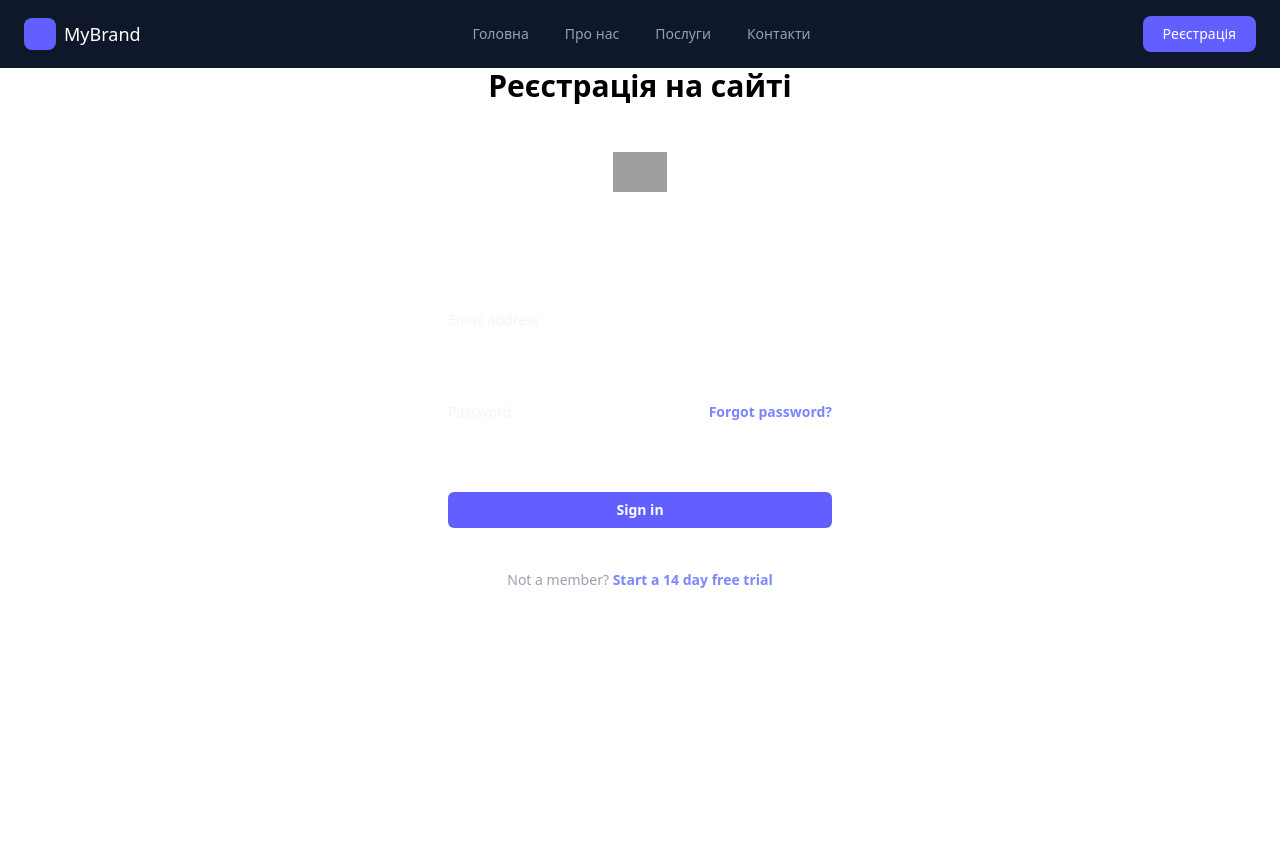
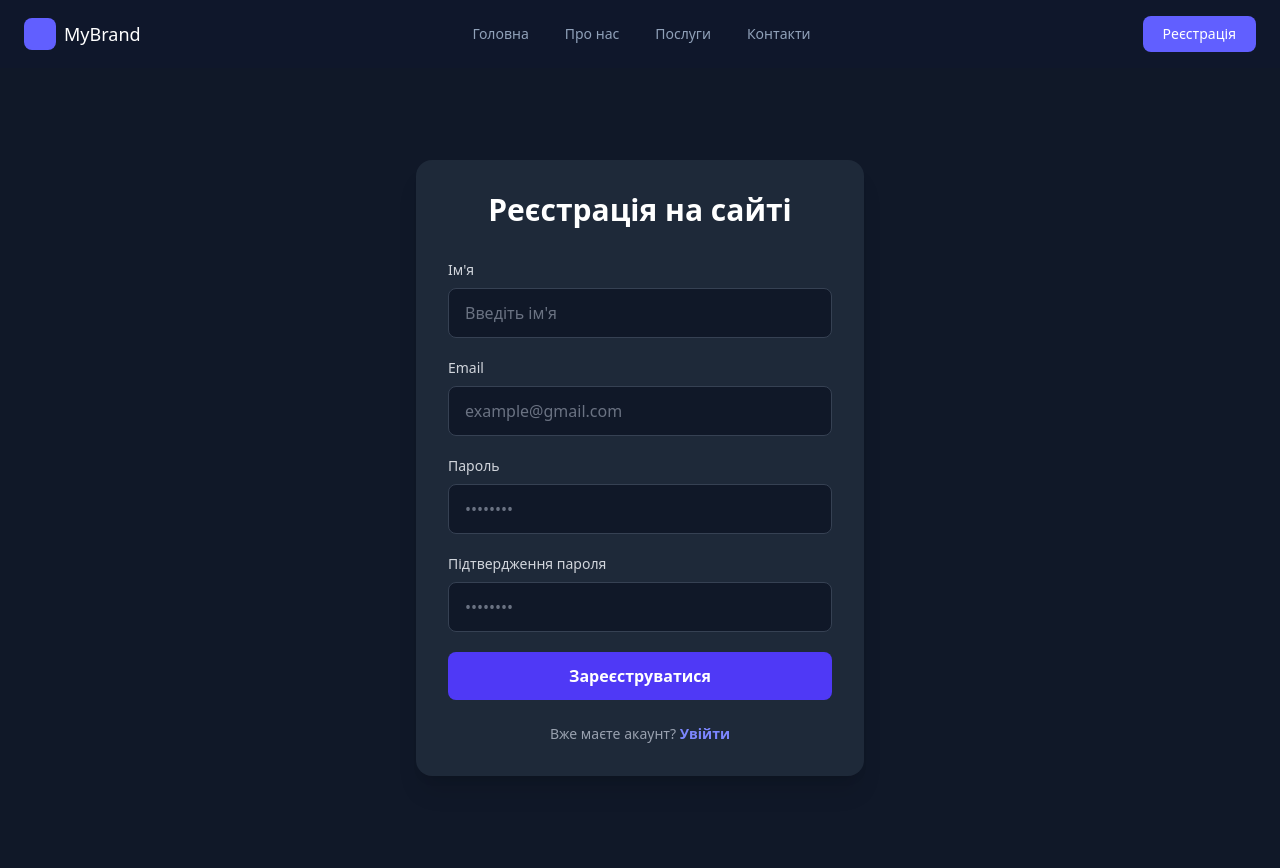
Before and after one commit to DianaBondarchuk/Python-PD411, a Django app: page /users/register/ in a window 1280 px wide. Before the commit the page ends 588 px from the top, so only its background shows below. Run offline with Django 5.2, Linux system fonts and the light colour scheme; grey boxes are pictures that could not be loaded.

Commit message:
Is good app

```diff
--- a/mysite/silpo/users/templates/register.html
+++ b/mysite/silpo/users/templates/register.html
@@ -1,47 +1,72 @@
 {% extends "layout.html" %}
 
 {% block content %}
-<h1 class="text-3xl text-center font-bold">Реєстрація на сайті</h1>
+<div class="min-h-screen flex items-center justify-center bg-gray-900 px-4">
+    <div class="w-full max-w-md rounded-2xl bg-gray-800 p-8 shadow-xl">
 
-<div class="flex min-h-full flex-col justify-center px-6 py-12 lg:px-8">
-  <div class="sm:mx-auto sm:w-full sm:max-w-sm">
-    <img src="https://tailwindcss.com/plus-assets/img/logos/mark.svg?color=indigo&shade=500" alt="Your Company" class="mx-auto h-10 w-auto" />
-    <h2 class="mt-10 text-center text-2xl/9 font-bold tracking-tight text-white">Sign in to your account</h2>
-  </div>
+        <h1 class="text-3xl font-bold text-center text-white mb-8">
+            Реєстрація на сайті
+        </h1>
 
-  <div class="mt-10 sm:mx-auto sm:w-full sm:max-w-sm">
-    <form action="#" method="POST" class="space-y-6">
+        <form class="space-y-5">
+
             <div>
-        <label for="email" class="block text-sm/6 font-medium text-gray-100">Email address</label>
-        <div class="mt-2">
-          <input id="email" type="email" name="email" required autocomplete="email" class="block w-full rounded-md bg-white/5 px-3 py-1.5 text-base text-white outline-1 -outline-offset-1 outline-white/10 placeholder:text-gray-500 focus:outline-2 focus:-outline-offset-2 focus:outline-indigo-500 sm:text-sm/6" />
-        </div>
+                <label class="block text-sm font-medium text-gray-300 mb-2">
+                    Ім'я
+                </label>
+                <input
+                    type="text"
+                    placeholder="Введіть ім'я"
+                    class="w-full rounded-lg border border-gray-700 bg-gray-900 px-4 py-3 text-white placeholder-gray-500 focus:border-indigo-500 focus:outline-none">
             </div>
 
             <div>
-        <div class="flex items-center justify-between">
-          <label for="password" class="block text-sm/6 font-medium text-gray-100">Password</label>
-          <div class="text-sm">
-            <a href="#" class="font-semibold text-indigo-400 hover:text-indigo-300">Forgot password?</a>
-          </div>
-        </div>
-        <div class="mt-2">
-          <input id="password" type="password" name="password" required autocomplete="current-password" class="block w-full rounded-md bg-white/5 px-3 py-1.5 text-base text-white outline-1 -outline-offset-1 outline-white/10 placeholder:text-gray-500 focus:outline-2 focus:-outline-offset-2 focus:outline-indigo-500 sm:text-sm/6" />
-        </div>
+                <label class="block text-sm font-medium text-gray-300 mb-2">
+                    Email
+                </label>
+                <input
+                    type="email"
+                    placeholder="example@gmail.com"
+                    class="w-full rounded-lg border border-gray-700 bg-gray-900 px-4 py-3 text-white placeholder-gray-500 focus:border-indigo-500 focus:outline-none">
             </div>
 
             <div>
-        <button type="submit" class="flex w-full justify-center rounded-md bg-indigo-500 px-3 py-1.5 text-sm/6 font-semibold text-white hover:bg-indigo-400 focus-visible:outline-2 focus-visible:outline-offset-2 focus-visible:outline-indigo-500">Sign in</button>
+                <label class="block text-sm font-medium text-gray-300 mb-2">
+                    Пароль
+                </label>
+                <input
+                    type="password"
+                    placeholder="••••••••"
+                    class="w-full rounded-lg border border-gray-700 bg-gray-900 px-4 py-3 text-white placeholder-gray-500 focus:border-indigo-500 focus:outline-none">
             </div>
+
+            <div>
+                <label class="block text-sm font-medium text-gray-300 mb-2">
+                    Підтвердження пароля
+                </label>
+                <input
+                    type="password"
+                    placeholder="••••••••"
+                    class="w-full rounded-lg border border-gray-700 bg-gray-900 px-4 py-3 text-white placeholder-gray-500 focus:border-indigo-500 focus:outline-none">
+            </div>
+
+            <button
+                type="submit"
+                class="w-full rounded-lg bg-indigo-600 py-3 font-semibold text-white transition hover:bg-indigo-500">
+                Зареєструватися
+            </button>
+
         </form>
 
-    <p class="mt-10 text-center text-sm/6 text-gray-400">
-      Not a member?
-      <a href="#" class="font-semibold text-indigo-400 hover:text-indigo-300">Start a 14 day free trial</a>
+        <p class="mt-6 text-center text-sm text-gray-400">
+            Вже маєте акаунт?
+            <a href="#" class="font-semibold text-indigo-400 hover:text-indigo-300">
+                Увійти
+            </a>
         </p>
+
     </div>
 </div>
 
 
-
 {% endblock %}
```
Lines whose indentation alone changed are shown as unchanged.
